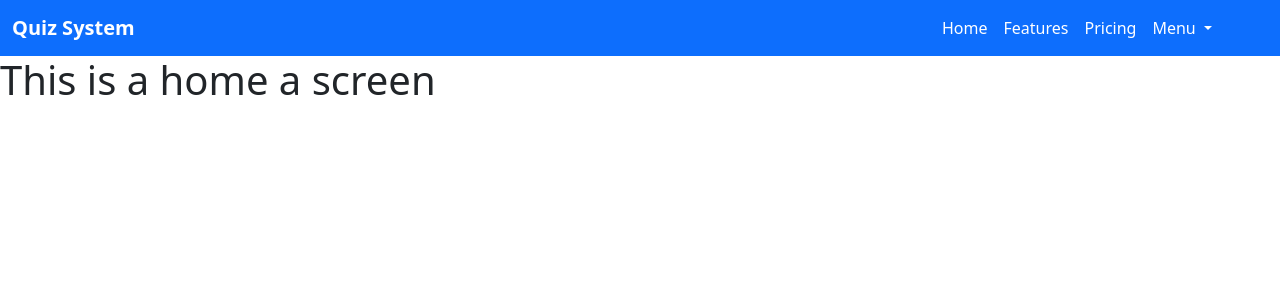
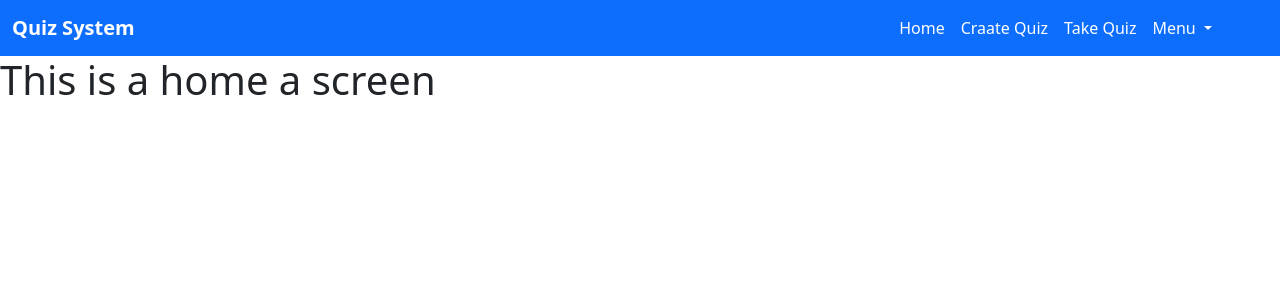
Before and after one commit to Sowishi/Quiz-System-Final-Project, a Flask app: page / in a window 1280 px wide. Shown: the top 300 px of the page. Run offline with Flask 3, Linux system fonts and the light colour scheme.

Commit message:
Add routes

```diff
--- a/main.py
+++ b/main.py
@@ -1,4 +1,4 @@
-from flask import Flask, render_template
+from flask import Flask, render_template, url_for
 
 app = Flask(__name__)
 
@@ -6,6 +6,16 @@ app = Flask(__name__)
 def home():
     return render_template('index.html')
 
+@app.route("/create")
+def create():
+    return render_template('create.html')
+
+
+@app.route("/take")
+def take():
+    return render_template('take.html')
+
+
 
 if __name__ == "__main__":
     app.run(debug=True)
--- a/templates/base.html
+++ b/templates/base.html
@@ -32,15 +32,15 @@
         >
           <ul class="navbar-nav">
             <li class="nav-item">
-              <a class="nav-link text-white active" aria-current="page" href="#"
+              <a class="nav-link text-white active" aria-current="page" href="/"
                 >Home</a
               >
             </li>
             <li class="nav-item">
-              <a class="nav-link text-white" href="#">Features</a>
+              <a class="nav-link text-white" href="/create">Craate Quiz</a>
             </li>
             <li class="nav-item">
-              <a class="nav-link text-white" href="#">Pricing</a>
+              <a class="nav-link text-white" href="/take">Take Quiz</a>
             </li>
             <li class="nav-item dropdown">
               <a
--- /dev/null
+++ b/templates/create.html
@@ -0,0 +1,5 @@
+{% extends "base.html" %} {% block content %}
+
+<h1>This is a create quiz screen</h1>
+
+{%endblock %}
--- /dev/null
+++ b/templates/take.html
@@ -0,0 +1,5 @@
+{% extends "base.html" %} {% block content %}
+
+<h1>This is a take quiz a screen</h1>
+
+{%endblock %}
```
